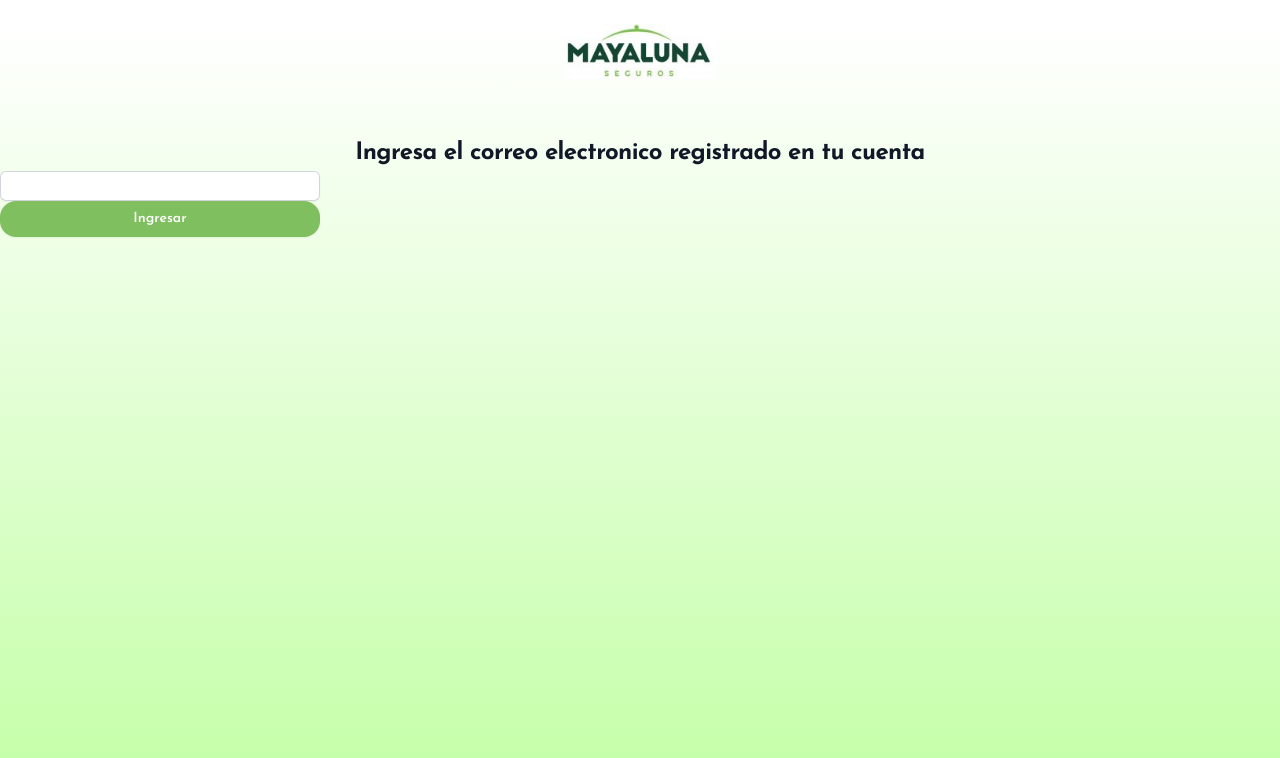
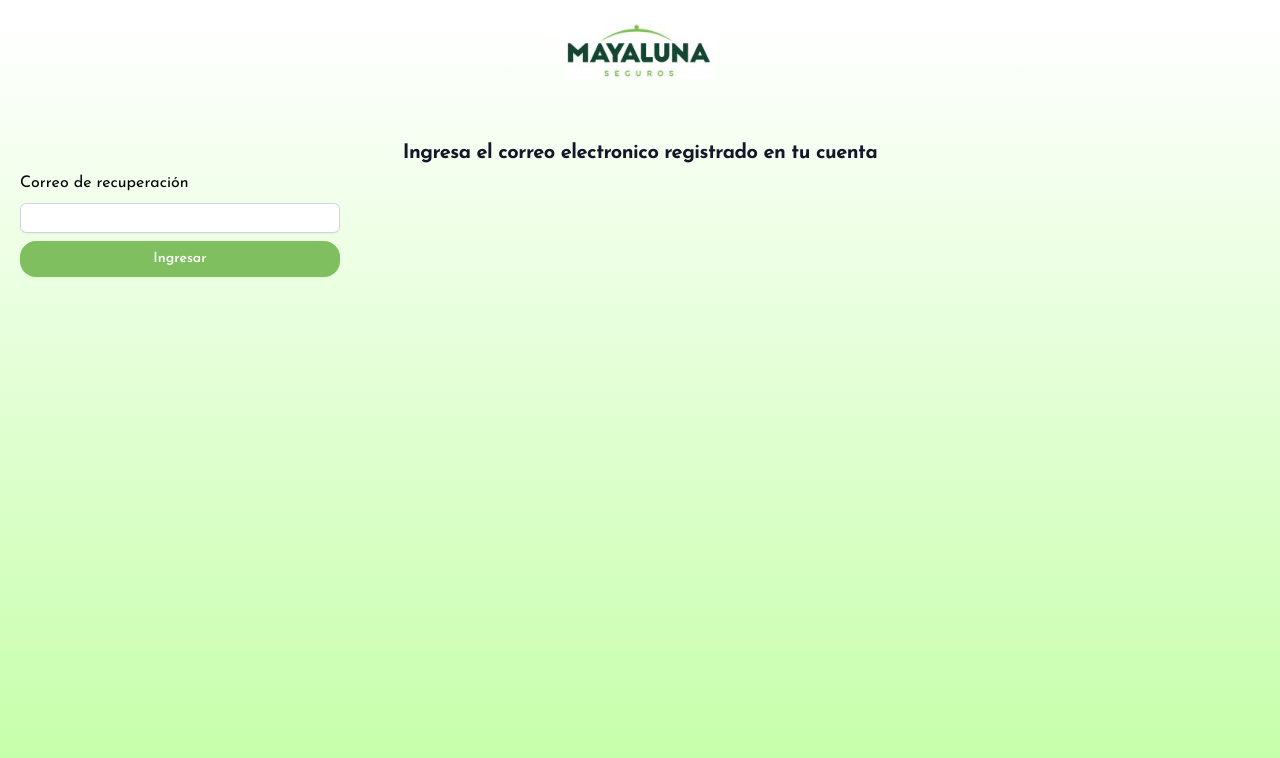
Before and after one commit to wildchamo/nextjs, a Next.js app: page /forgotpass in a window 1280 px wide. Shown: the top 758 px of the page. Built offline with nearby package versions, Linux system fonts and the light colour scheme.

Commit message:
creation of route to send email

```diff
--- a/package.json
+++ b/package.json
@@ -9,10 +9,10 @@
     "lint": "next lint"
   },
   "dependencies": {
+    "@xstate/react": "^4.0.1",
     "axios": "^1.5.1",
     "bcryptjs": "^2.4.3",
     "hamburger-react": "^2.5.0",
-
     "js-cookie": "^3.0.5",
     "jspdf": "^2.5.1",
     "jspdf-autotable": "^3.8.1",
@@ -21,6 +21,7 @@
     "react": "^18",
     "react-dom": "^18",
     "resend": "^1.1.0",
+    "xstate": "^5.3.0",
     "zustand": "^4.4.3"
   },
   "devDependencies": {
--- /dev/null
+++ b/src/app/api/auth/forgotpass/route.js
@@ -0,0 +1,44 @@
+import { connectDB } from "@/app/utils/mongoose";
+import User from "@/models/users";
+import { NextResponse } from "next/server";
+import { Resend } from "resend";
+
+const resend = new Resend(process.env.RESEND_URI);
+
+export async function POST(request) {
+  try {
+    await connectDB();
+    const { email } = await request.json();
+    const code= 123;
+    const user = await User.findOne({ email });
+
+    console.log(user);
+    if (!user)
+      return NextResponse.json(
+        {
+          message:
+            "No existe un usuario con esta dirección de correo electrónico",
+        },
+        {
+          status: 400,
+        }
+      );
+
+    try {
+      const data = await resend.emails.send({
+        from: "Acme <onboarding@resend.dev>",
+        to: [email],
+        subject: "Correo al mail del user",
+        html: `<strong>Tu código de verificación es: ${code}</strong>`,
+      });
+    } catch (error) {
+      console.log(error);
+      return NextResponse.error();
+    }
+
+    return NextResponse.json(user);
+  } catch (error) {
+    console.log(error);
+    return NextResponse.error();
+  }
+}
--- /dev/null
+++ b/src/app/components/forgotPassword/ChangePassword/ChangePassword.js
@@ -0,0 +1,30 @@
+function changePassword({ send }) {
+  const sendEmailCode = () => {
+    send({ type: "START" });
+  };
+  return (
+    <div className="mx-5">
+      <h3 className="text-center text-2xl font-bold leading-9 tracking-tight text-gray-900">
+        Ingresa su nueva contraseña y verifiquela
+      </h3>
+      Nueva contraseña
+      <input
+        type="text"
+        className="block w-80 my-2 rounded-md border-0 pt-1.5 px-2 text-gray-900 shadow-sm ring-1 ring-inset ring-gray-300 placeholder:text-gray-400 focus:ring-2 focus:ring-inset focus:ring-indigo-600 sm:text-sm sm:leading-6"
+      />
+      verificar contraseña
+      <input
+        type="text"
+        className="block w-80 my-2 rounded-md border-0 pt-1.5 px-2 text-gray-900 shadow-sm ring-1 ring-inset ring-gray-300 placeholder:text-gray-400 focus:ring-2 focus:ring-inset focus:ring-indigo-600 sm:text-sm sm:leading-6"
+      />
+      <button
+        type="submit"
+        className="flex w-80 justify-center rounded-2xl bg-secondary px-3 py-1.5 text-sm font-semibold leading-6 text-white shadow-sm focus-visible:outline focus-visible:outline-2 focus-visible:outline-offset-2"
+      >
+        Ingresar
+      </button>
+    </div>
+  );
+}
+
+export default changePassword;
--- a/src/app/components/forgotPassword/FormForgotPassword.js
+++ b/src/app/components/forgotPassword/FormForgotPassword.js
@@ -1,10 +1,21 @@
 "use client";
+import { useMachine } from "@xstate/react";
+import { forgotPassowrdMachine } from "./forgotPasswordMachine";
 import IdSend from "./IdSend/IdSend";
+import IdVerificaction from "./IdVerification/IdVerificaction";
+import ChangePassword from "./ChangePassword/ChangePassword";
 
 export const ForgotPasswordForm = () => {
-  return (
-    <section>
-      <IdSend />
-    </section>
-  );
+  const [state, send] = useMachine(forgotPassowrdMachine);
+
+  console.log(state.value);
+  console.log(send)
+  const renderContent = () => {
+    if (state.matches("idSend")) return <IdSend send={send} />;
+    if (state.matches("idVerification")) return <IdVerificaction send={send} />;
+    if (state.matches("changePassword")) return <ChangePassword send={send} />;
+    return null;
+  };
+
+  return <section>{renderContent()}</section>;
 };
--- a/src/app/components/forgotPassword/IdSend/IdSend.js
+++ b/src/app/components/forgotPassword/IdSend/IdSend.js
@@ -1,18 +1,34 @@
-import { useId } from "react";
-function IdSend() {
+import { useId, useState } from "react";
+
+function IdSend({ send }) {
+  const { error, setError } = useState(false);
   const emailCode = useId();
 
+  const sendEmailCode = () => {
+    console.log(emailCode);
+    send({ type: "START" });
+  };
+
   return (
-    <div className="">
-      <h3 className="text-center text-2xl font-bold leading-9 tracking-tight text-gray-900">
+    <section className="mx-5">
+      <h3 className="text-center text-xl font-bold leading-9 tracking-tight text-gray-900">
         Ingresa el correo electronico registrado en tu cuenta{" "}
       </h3>
-      <input
-        type="email"
-        className="block w-80 rounded-md border-0 pt-1.5 px-2 text-gray-900 shadow-sm ring-1 ring-inset ring-gray-300 placeholder:text-gray-400 focus:ring-2 focus:ring-inset focus:ring-indigo-600 sm:text-sm sm:leading-6"
-      />
-      <button type="submit" className="flex w-80 justify-center rounded-2xl bg-secondary px-3 py-1.5 text-sm font-semibold leading-6 text-white shadow-sm focus-visible:outline focus-visible:outline-2 focus-visible:outline-offset-2">Ingresar</button>
-    </div>
+
+      <div className="">
+        Correo de recuperación
+        <input
+          type="email"
+          className="block my-2 w-80 rounded-md border-0 pt-1.5 px-2 text-gray-900 shadow-sm ring-1 ring-inset ring-gray-300 placeholder:text-gray-400 focus:ring-2 focus:ring-inset focus:ring-indigo-600 sm:text-sm sm:leading-6"
+        />
+        <button
+          onClick={sendEmailCode}
+          className="flex w-80 justify-center rounded-2xl bg-secondary px-3 py-1.5 text-sm font-semibold leading-6 text-white shadow-sm focus-visible:outline focus-visible:outline-2 focus-visible:outline-offset-2"
+        >
+          Ingresar
+        </button>
+      </div>
+    </section>
   );
 }
 
--- a/src/app/components/forgotPassword/IdVerification/IdVerificaction.js
+++ b/src/app/components/forgotPassword/IdVerification/IdVerificaction.js
@@ -1,16 +1,28 @@
-function IdSend() {
+function IdVerificaction({ send }) {
+  const handleSend = () => {
+    send({ type: "CONTINUE" });
+  };
   return (
-    <div>
-      <h3 className="text-center text-2xl font-bold leading-9 tracking-tight text-gray-900">
+    <div className="mx-5">
+      <h3 className="text-center text-xl font-bold leading-9 tracking-tight text-gray-900">
         Ingresa el código enviado a su correo{" "}
       </h3>
-      <input
-        type="text"
-        className="block w-80 rounded-md border-0 pt-1.5 px-2 text-gray-900 shadow-sm ring-1 ring-inset ring-gray-300 placeholder:text-gray-400 focus:ring-2 focus:ring-inset focus:ring-indigo-600 sm:text-sm sm:leading-6"
-      />
-      <button type="submit">Ingresar</button>
+      <div className="">
+        Código de recuperación
+        <input
+          type="text"
+          className="block w-80 my-2 rounded-md border-0 pt-1.5 px-2 text-gray-900 shadow-sm ring-1 ring-inset ring-gray-300 placeholder:text-gray-400 focus:ring-2 focus:ring-inset focus:ring-indigo-600 sm:text-sm sm:leading-6"
+        />
+        <button
+          onClick={handleSend}
+          className="flex w-80 justify-center rounded-2xl bg-secondary px-3 py-1.5 text-sm font-semibold leading-6 text-white shadow-sm focus-visible:outline focus-visible:outline-2 focus-visible:outline-offset-2"
+          type="submit"
+        >
+          Ingresar
+        </button>
+      </div>
     </div>
   );
 }
 
-export default IdSend;
+export default IdVerificaction;
--- a/src/app/components/forgotPassword/changePassword/IdVerificaction.js
+++ /dev/null
@@ -1,20 +0,0 @@
-function IdSend() {
-  return (
-    <div>
-      <h3 className="text-center text-2xl font-bold leading-9 tracking-tight text-gray-900">
-        Ingresa su nueva contraseña y verifiquela
-      </h3>
-      <input type="text" />
-      verificar contraseña
-      <input type="text"className="text-center text-2xl font-bold leading-9 tracking-tight text-gray-900" />
-      <button
-        type="submit"
-        className="block w-80 rounded-md border-0 pt-1.5 px-2 text-gray-900 shadow-sm ring-1 ring-inset ring-gray-300 placeholder:text-gray-400 focus:ring-2 focus:ring-inset focus:ring-indigo-600 sm:text-sm sm:leading-6"
-      >
-        Ingresar
-      </button>
-    </div>
-  );
-}
-
-export default IdSend;
--- /dev/null
+++ b/src/app/components/forgotPassword/forgotPasswordMachine.js
@@ -0,0 +1,30 @@
+import { createMachine } from "xstate";
+
+export const forgotPassowrdMachine = createMachine({
+  id: "forgotPass",
+  initial: "idSend",
+  context: {
+    idChangePass: 0,
+  },
+  states: {
+    idSend: {
+      on: {
+        START: {
+          target: "idVerification",
+        },
+      },
+    },
+
+    idVerification: {
+      on: {
+        CONTINUE: "changePassword",
+      },
+    },
+
+    changePassword: {
+      on: {
+        FINISH: "idSend",
+      },
+    },
+  },
+});
```
Also changed, not shown: 1 other file (tests, documents, lock files or other folders).
